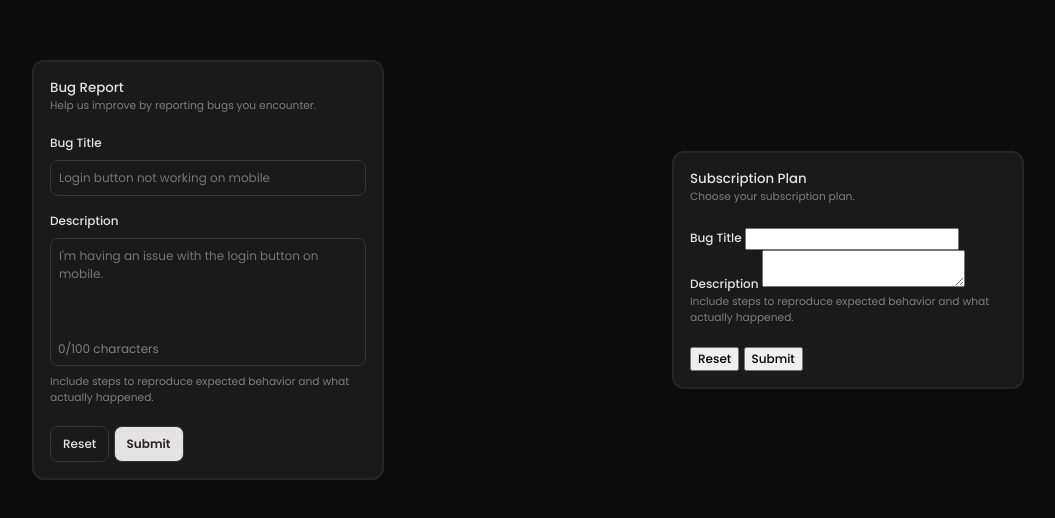
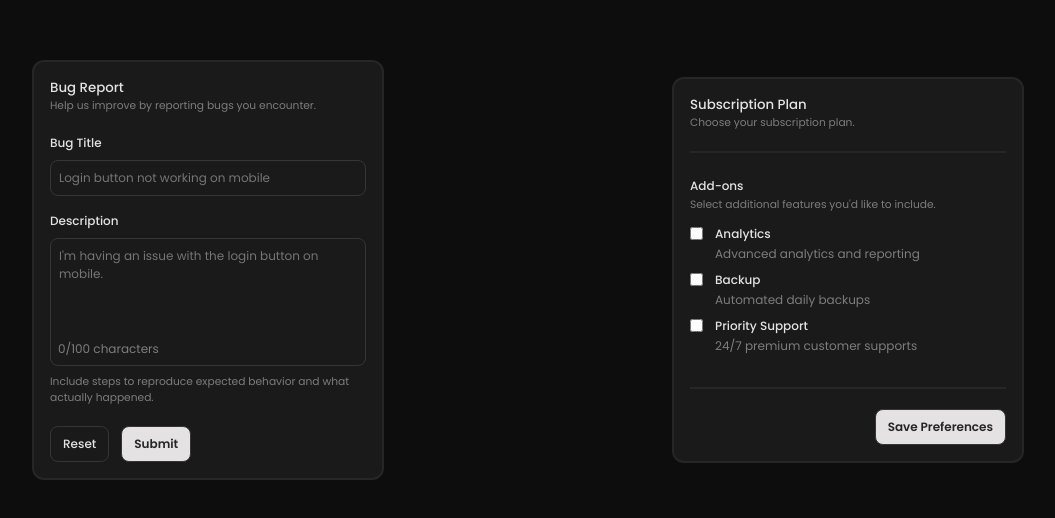
Before and after one commit to borislavkorablev/forms-practice_10-26, a website: page index.html in a window 1280 px wide. Shown: the part 130-648 px from the top of the page, without its empty margins (112-1167 px from the left). Drawn offline with Linux system fonts and the light colour scheme.

Commit message:
adds firldset 'add-ons' to challenging form

```diff
--- a/index.html
+++ b/index.html
@@ -17,7 +17,7 @@
 <body>
     <main class="main">
         <form class="form">
-            <header class="form-header">
+            <header>
                 <h1>Bug Report</h1>
                 <p>Help us improve by reporting bugs you encounter.</p>
             </header>
@@ -44,7 +44,7 @@
                 </div>
             </div>
 
-            <footer class="form_footer">
+            <footer class="form-footer footer-left">
                 <button class="button secondary" type="reset">
                     Reset
                 </button>
@@ -55,35 +55,40 @@
         </form>
 
         <form class="form">
-            <header class="form_header">
+            <header class="form-header">
                 <h1>Subscription Plan</h1>
                 <p>Choose your subscription plan.</p>
             </header>
 
-            <div class="form_body">
-                <div for="bugtitle">
-                    <label for="bugtitle">
-                        Bug Title
+            <div class="form-body">
+                <div class="addons">
+                    <label for="addons">
+                        Add-ons
                     </label>
-                    <input type="text" id="bugtitle" name="bugtitle" required>
-                </div>
-                <div for="bugdescription">
-                    <label for="bugdescription">
-                        Description
-                    </label>
-                    <textarea type="text" id="bugdescription" name="bugdescription" aria-describedby="hint">
-                    </textarea
-                    id="hint">
-                    <p>Include steps to reproduce expected behavior and what actually happened.</p>
+                    <p>Select additional features you'd like to include.</p>
+                    <fieldset class="form-checkbox">
+                        <label class="fieldset-item">
+                            <input type="checkbox" name="addons" value="analytics" />
+                            <span class="fieldset-label">Analytics</span>
+                            <span class="fieldset-description">Advanced analytics and reporting</span>
+                        </label>
+                        <label class="fieldset-item">
+                            <input type="checkbox" name="addons" value="backup" />
+                            <span class="fieldset-label">Backup</span>
+                            <span class="fieldset-description">Automated daily backups</span>
+                        </label>
+                        <label class="fieldset-item">
+                            <input type="checkbox" name="addons" value="priority-support" />
+                            <span class="fieldset-label">Priority Support</span>
+                            <span class="fieldset-description">24/7 premium customer supports</span>
+                        </label>
+                    </fieldset>
                 </div>
             </div>
 
-            <footer class="form_footer">
-                <button type="reset">
-                    Reset
-                </button>
-                <button type="submit">
-                    Submit
+            <footer class="form-footer footer-right">
+                <button class="button primary" type="submit">
+                    Save Preferences
                 </button>
             </footer>
 
--- a/styles.css
+++ b/styles.css
@@ -14,4 +14,6 @@
 
 /* --- Components --- */
 @import url('styles/components/forms.css');
+@import url('styles/components/forms-text.css');
+@import url('styles/components/forms-textless.css');
 @import url('styles/components/buttons.css');
--- /dev/null
+++ b/styles/components/forms-text.css
@@ -0,0 +1,74 @@
+.form-input {
+  background-color: var(--bg-button-secondary);
+  color: var(--white-dark, #fff);
+  border: 1px solid var(--border-button-default);
+  border-radius: var(--border-radius-m);
+  padding: var(--space-xs);
+  transition: border-color 0.2s ease;
+  font-family: inherit;
+  font-size: var(--text-m);
+
+  &::placeholder {
+    opacity: 1;
+    transition: opacity 0.25s ease-in-out;
+  }
+
+  &:focus {
+    outline: none;
+    border: 1px solid var(--border-input-focus);
+    color: var(--white-dark, #fff);
+    font-family: inherit;
+    font-size: var(--text-m);
+
+    &::placeholder {
+      opacity: 0;
+    }
+  }
+}
+
+.form-textarea {
+  background-color: var(--bg-button-secondary);
+  color: var(--white-dark, #fff);
+  width: 100%;
+  display: block;
+  border: 1px solid var(--border-button-default);
+  border-radius: var(--border-radius-m);
+  padding: var(--space-xs) var(--space-xs) var(--space-xxxl) var(--space-xs);
+  height: 8rem;
+  resize: none;
+  transition: border-color 0.2s ease;
+  font-family: inherit;
+  font-size: var(--text-m);
+
+  &::placeholder {
+    opacity: 1;
+    transition: opacity 0.25s ease-in-out;
+  }
+
+  &:focus {
+    outline: none;
+    border: 1px solid var(--border-input-focus);
+    color: var(--white-dark, #fff);
+    font-family: inherit;
+    font-size: var(--text-m);
+
+    &::placeholder {
+      opacity: 0;
+    }
+  }
+}
+
+.textarea-wrapper {
+  position: relative;
+  width: 100%;
+}
+
+.char-counter {
+  position: absolute;
+  left: var(--space-xs);
+  bottom: var(--space-xs);
+  color: var(--text-secondary);
+  font-size: var(--text-m);
+  font-family: inherit;
+  pointer-events: none;
+}
--- /dev/null
+++ b/styles/components/forms-textless.css
@@ -0,0 +1,32 @@
+.addons {
+    padding-block: 1.25rem;
+    border-block: 2px solid var(--border-page-inner);
+}
+
+.form-checkbox {
+    display: flex;
+    flex-direction: column;
+    gap: var(--space-xs);
+    padding-block: 0.75rem;
+    border: none;
+}
+
+.fieldset-item {
+    display: grid;
+    grid-template-columns: auto 1fr;
+    column-gap: 0.75rem;
+    row-gap: 0.125rem;
+    align-items: center;
+
+    & .fieldset-label {
+        font-size: var(--text-m);
+        font-weight: var(--text-weight-semibold);
+    }
+
+    & .fieldset-description {
+        grid-column: 2;
+        font-size: var(--text-m);
+        font-weight: var(--text-weight-normal);
+        color: var(--text-secondary);
+    }
+}
--- a/styles/components/forms.css
+++ b/styles/components/forms.css
@@ -6,7 +6,7 @@
   margin-inline: auto;
   width: 22rem;
   background-color: var(--bg-page-secondary);
-  border: 2px solid var(--border-page-default);
+  border: 2px solid var(--border-page-outer);
   border-radius: var(--border-radius-l);
 }
 
@@ -24,81 +24,13 @@
 
 .form-footer {
   display: flex;
-  justify-content: flex-start;
   gap: var(--space-s);
-}
 
-.form-input {
-  background-color: var(--bg-button-secondary);
-  color: var(--white-dark, #fff);
-  border: 1px solid var(--border-button-default);
-  border-radius: var(--border-radius-m);
-  padding: var(--space-xs);
-  transition: border-color 0.2s ease;
-  font-family: inherit;
-  font-size: var(--text-m);
-
-  &::placeholder {
-    opacity: 1;
-    transition: opacity 0.25s ease-in-out;
+  &.footer-left {
+    justify-content: flex-start;
   }
 
-  &:focus {
-    outline: none;
-    border: 1px solid var(--border-input-focus);
-    color: var(--white-dark, #fff);
-    font-family: inherit;
-    font-size: var(--text-m);
-
-    &::placeholder {
-      opacity: 0;
-    }
+  &.footer-right {
+    justify-content: flex-end;
   }
 }
-
-.form-textarea {
-  background-color: var(--bg-button-secondary);
-  color: var(--white-dark, #fff);
-  width: 100%;
-  display: block;
-  border: 1px solid var(--border-button-default);
-  border-radius: var(--border-radius-m);
-  padding: var(--space-xs) var(--space-xs) var(--space-xxxl) var(--space-xs);
-  height: 8rem;
-  resize: none;
-  transition: border-color 0.2s ease;
-  font-family: inherit;
-  font-size: var(--text-m);
-
-  &::placeholder {
-    opacity: 1;
-    transition: opacity 0.25s ease-in-out;
-  }
-
-  &:focus {
-    outline: none;
-    border: 1px solid var(--border-input-focus);
-    color: var(--white-dark, #fff);
-    font-family: inherit;
-    font-size: var(--text-m);
-
-    &::placeholder {
-      opacity: 0;
-    }
-  }
-}
-
-.textarea-wrapper {
-  position: relative;
-  width: 100%;
-}
-
-.char-counter {
-  position: absolute;
-  left: var(--space-xs);
-  bottom: var(--space-xs);
-  color: var(--text-secondary);
-  font-size: var(--text-m);
-  font-family: inherit;
-  pointer-events: none;
-}
--- a/styles/globals/reset.css
+++ b/styles/globals/reset.css
@@ -19,7 +19,9 @@ figure,
 figcaption,
 blockquote,
 dl,
-dd {
+dd,
+fieldset,
+input {
   margin: 0;
   padding: 0;
 }
--- a/styles/tokens/colors.css
+++ b/styles/tokens/colors.css
@@ -17,7 +17,8 @@
   --bg-button-primary-active: var(--white-dark);
   --bg-button-secondary: var(--black-light);
   --bg-button-secondary-hover: var(--black-default);
-  --border-page-default: var(--dark-grey-default);
+  --border-page-outer: var(--dark-grey-default);
+  --border-page-inner: var(--dark-grey-default);
   --border-button-default: var(--light-grey-dark);
   --border-input-focus: var(--white-dark);
 
```
